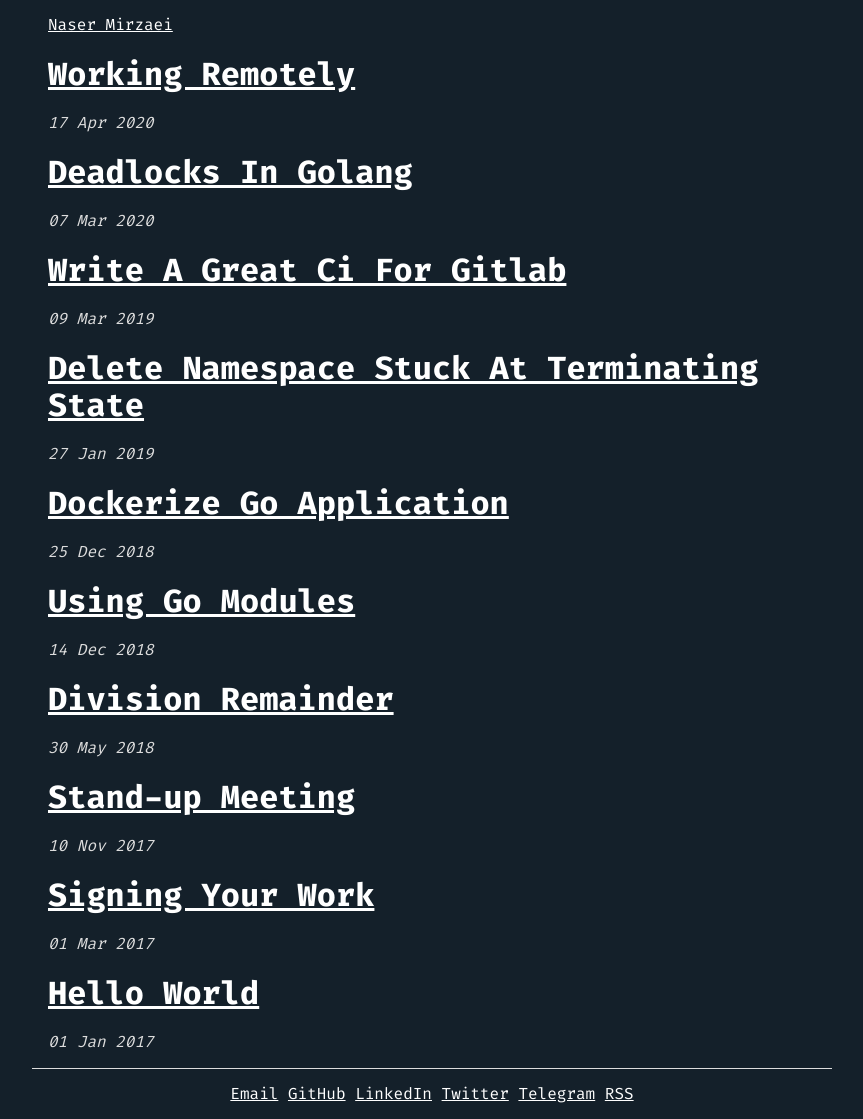
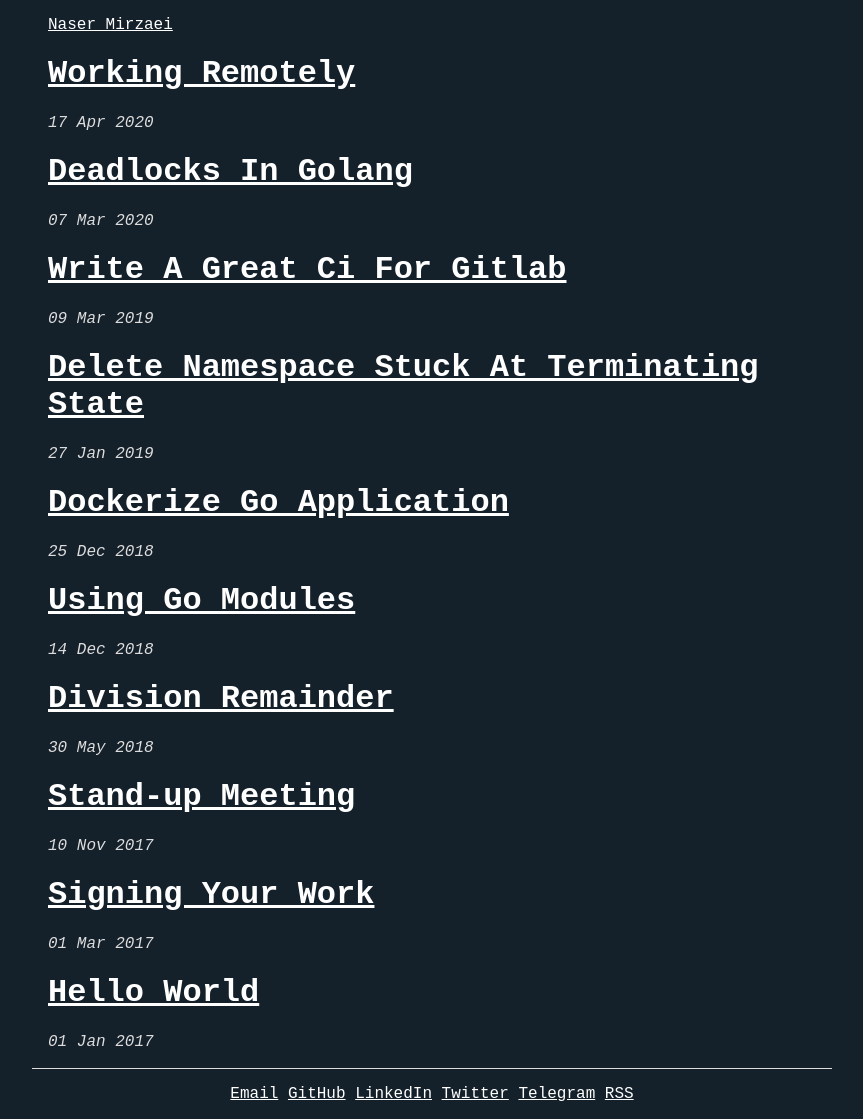
Before and after one commit to nasermirzaei89/nasermirzaei89.github.io, a Jekyll site: the page built from index.md, in a window 1280 px wide. Shown: the whole page, without its empty margins (208-1071 px from the left). Built offline with Jekyll 4.4.1, drawn with Linux system fonts in a browser that asks for light colours; some web fonts are replaced.

Commit message:
use jetbrains mono font

```diff
--- a/_layouts/base.html
+++ b/_layouts/base.html
@@ -25,7 +25,6 @@ layout: compress
     <meta name="msapplication-TileImage" content="/mstile-144x144.png">
 
     <link rel="stylesheet" href="//cdnjs.cloudflare.com/ajax/libs/normalize/8.0.1/normalize.min.css">
-    <link rel="stylesheet" href="//fonts.googleapis.com/css?family=Fira+Code:100,300,400,500,600,700&display=swap">
 
     {% seo %}
 
@@ -33,8 +32,24 @@ layout: compress
 </head>
 
 <style>
+    @font-face {
+        font-family: 'JetBrains Mono';
+        src: url('https://raw.githubusercontent.com/JetBrains/JetBrainsMono/master/web/eot/JetBrainsMono-Regular.eot') format('embedded-opentype'),
+        url('https://raw.githubusercontent.com/JetBrains/JetBrainsMono/master/web/woff2/JetBrainsMono-Regular.woff2') format('woff2'),
+        url('https://raw.githubusercontent.com/JetBrains/JetBrainsMono/master/web/woff/JetBrainsMono-Regular.woff') format('woff'),
+        url('https://raw.githubusercontent.com/JetBrains/JetBrainsMono/master/ttf/JetBrainsMono-Regular.ttf') format('truetype');
+        font-weight: normal;
+        font-style: normal;
+    }
+
+    * {
+        -webkit-font-feature-settings: "liga" on, "calt" on;
+        -webkit-font-smoothing: antialiased;
+        text-rendering: optimizeLegibility;
+        font-family: 'JetBrains Mono', monospace;
+    }
+
     body {
-        font-family: 'Fira Code', 'Courier New', monospace;
         background-color: #14202A;
         color: #DDDDDD;
     }
```
